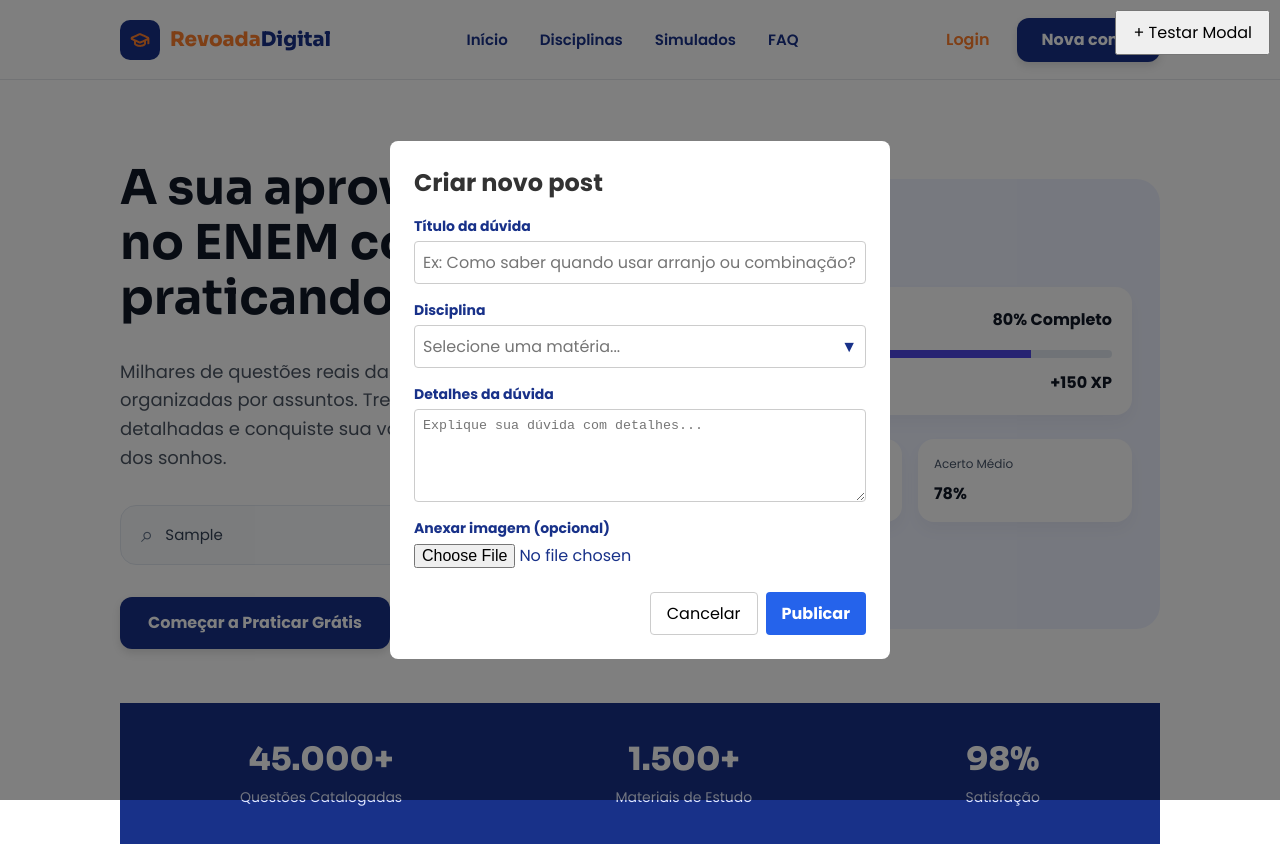
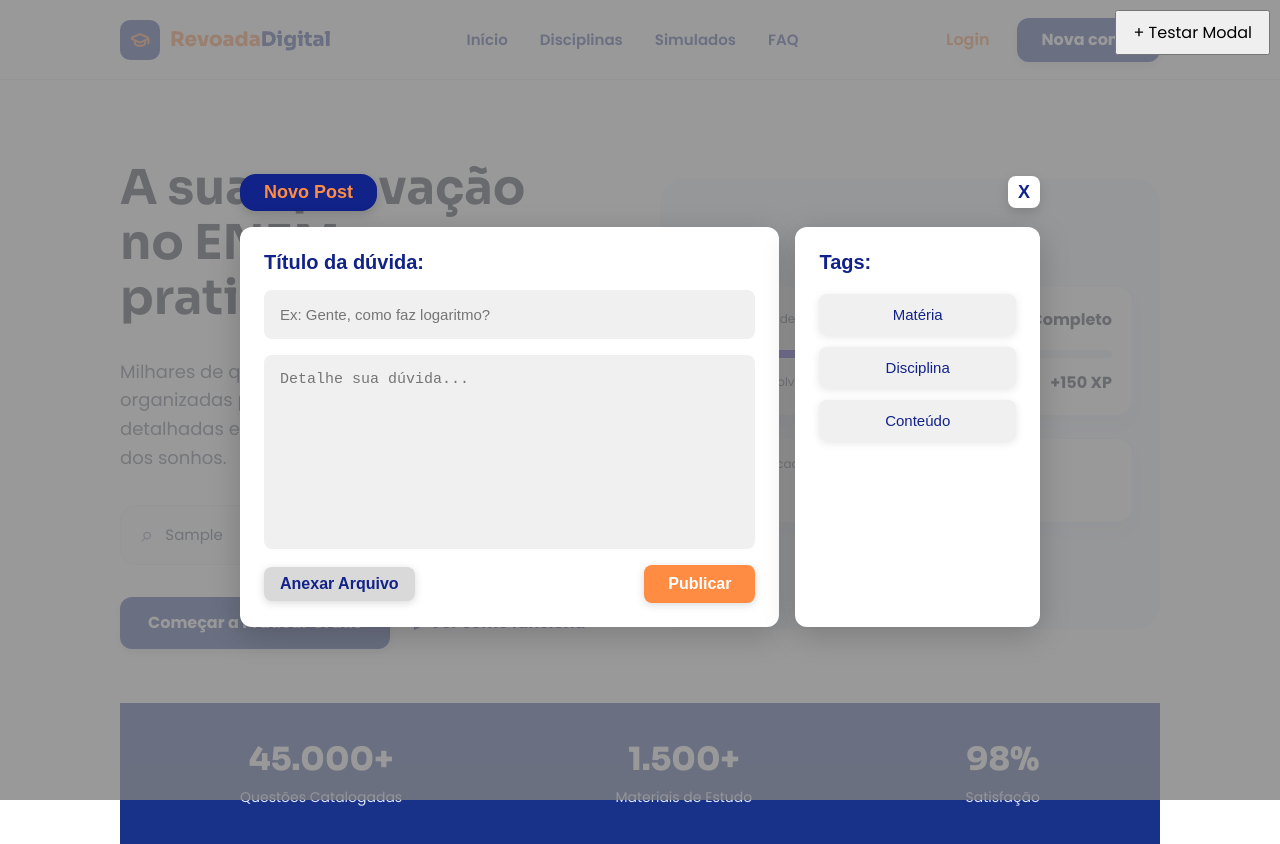
Before and after one commit to JoaoVitorChaves-05/Revoada-Digital, a React (Vite) app in the folder apps/frontend/: page / in a window 1280 px wide. Both pictures are taken after typing "Sample" into the empty fields and a click on the button "+ Testar Modal". Built offline with nearby package versions, Linux system fonts and the light colour scheme; the HTML template or start-up script is replaced by a standard one.

Commit message:
feat: deixei o layout do modal mais bonitinho

```diff
--- a/apps/frontend/src/screens/CreatePostModal.tsx
+++ b/apps/frontend/src/screens/CreatePostModal.tsx
@@ -1,4 +1,4 @@
-import { useState } from 'react';
+import { useState, useEffect, useRef } from 'react';
 
 interface CreatePostModalProps {
   isOpen: boolean;
@@ -7,122 +7,246 @@ interface CreatePostModalProps {
 
 export function CreatePostModal({ isOpen, onClose }: CreatePostModalProps) {
   const [titulo, setTitulo] = useState('');
+  const [detalhes, setDetalhes] = useState('');
+  const [activeDropdown, setActiveDropdown] = useState<string | null>(null);
   const [materia, setMateria] = useState('');
-  const [conteudo, setConteudo] = useState('');
-  const [isDropdownOpen, setIsDropdownOpen] = useState(false);
+  const [buscaMateria, setBuscaMateria] = useState('');
+  const [arquivo, setArquivo] = useState<File | null>(null);
 
-  const disciplinas = ['Matemática', 'Física', 'Química', 'Biologia'];
+  const fileInputRef = useRef<HTMLInputElement>(null);
+
+  const materiasLista = [
+    '...', 'Matemática', 'Física', 'Gramática', 'História', 'Geografia', 'Biologia', 'Química'
+  ];
+
+  useEffect(() => {
+    if (isOpen) {
+      setTitulo('');
+      setDetalhes('');
+      setActiveDropdown(null);
+      setMateria('');
+      setBuscaMateria('');
+      setArquivo(null);
+    }
+  }, [isOpen]);
 
   if (!isOpen) return null;
 
+  const toggleDropdown = (dropdown: string) => {
+    setActiveDropdown(activeDropdown === dropdown ? null : dropdown);
+  };
+
+  const handleSelectMateria = (selecionada: string) => {
+    setMateria(selecionada === '...' ? '' : selecionada);
+    setActiveDropdown(null);
+  };
+
+  const handleFileChange = (e: React.ChangeEvent<HTMLInputElement>) => {
+    if (e.target.files && e.target.files.length > 0) {
+      setArquivo(e.target.files[0]);
+    }
+  };
+
   const handleSubmit = (e: React.FormEvent) => {
     e.preventDefault();
-    if (!materia) {
-      alert('Selecione uma disciplina');
-      return;
-    }
-    console.log({ titulo, materia, conteudo });
+    console.log({ titulo, detalhes, materia, arquivo });
     onClose();
   };
 
   return (
     <div style={{
       position: 'fixed', top: 0, left: 0, right: 0, bottom: 0,
-      backgroundColor: 'rgba(0,0,0,0.5)', display: 'flex',
-      justifyContent: 'center', alignItems: 'center', zIndex: 1000
+      backgroundColor: 'rgba(128, 128, 128, 0.8)',
+      display: 'flex', justifyContent: 'center', alignItems: 'center', zIndex: 1000,
+      fontFamily: 'sans-serif'
     }}>
-      <div style={{ background: 'white', padding: '24px', borderRadius: '8px', width: '500px', display: 'flex', flexDirection: 'column', gap: '16px' }}>
-        <h2 style={{ margin: 0, color: '#333' }}>Criar novo post</h2>
+      <style>{`
+        .custom-scrollbar::-webkit-scrollbar {
+          width: 14px;
+        }
+        .custom-scrollbar::-webkit-scrollbar-track {
+          background: #112288;
+          border-radius: 10px;
+        }
+        .custom-scrollbar::-webkit-scrollbar-thumb {
+          background: #FFFFFF;
+          border-radius: 10px;
+          border: 3px solid #112288;
+        }
+      `}</style>
 
-        <form onSubmit={handleSubmit} style={{ display: 'flex', flexDirection: 'column', gap: '16px' }}>
+      <div style={{ display: 'flex', flexDirection: 'column', gap: '16px', width: '800px' }}>
 
-          <div style={{ display: 'flex', flexDirection: 'column', gap: '4px' }}>
-            <label style={{ fontWeight: 'bold', fontSize: '14px' }}>Título da dúvida</label>
+        <div style={{ display: 'flex', justifyContent: 'space-between', alignItems: 'center' }}>
+          <div style={{
+            backgroundColor: '#112288', padding: '8px 24px', borderRadius: '16px',
+            color: '#FF8C42', fontWeight: 'bold', fontSize: '18px',
+            boxShadow: '0 4px 12px rgba(0,0,0,0.15)'
+          }}>
+            Novo Post
+          </div>
+          <button
+            onClick={onClose}
+            style={{
+              width: '32px', height: '32px', backgroundColor: 'white', border: 'none',
+              borderRadius: '8px', color: '#112288', fontWeight: 'bold', fontSize: '18px', cursor: 'pointer',
+              boxShadow: '0 4px 12px rgba(0,0,0,0.15)'
+            }}>
+            X
+          </button>
+        </div>
+
+        <div style={{ position: 'relative', display: 'flex', gap: '16px' }}>
+
+          <form onSubmit={handleSubmit} style={{
+            flex: 2.5, backgroundColor: 'white', borderRadius: '12px', padding: '24px',
+            display: 'flex', flexDirection: 'column', gap: '16px', height: '400px', boxSizing: 'border-box',
+            boxShadow: '0 8px 32px rgba(0,0,0,0.2)'
+          }}>
+            <h2 style={{ margin: 0, color: '#112288', fontSize: '20px' }}>Título da dúvida:</h2>
             <input
               type="text"
-              placeholder="Ex: Como saber quando usar arranjo ou combinação?"
+              placeholder="Ex: Gente, como faz logaritmo?"
               value={titulo}
               onChange={(e) => setTitulo(e.target.value)}
-              style={{ padding: '8px', borderRadius: '4px', border: '1px solid #ccc' }}
-              required
+              style={{
+                padding: '16px', borderRadius: '8px', border: 'none', backgroundColor: '#F0F0F0',
+                fontSize: '15px', color: '#333'
+              }}
             />
-          </div>
 
-          <div style={{ display: 'flex', flexDirection: 'column', gap: '4px', position: 'relative' }}>
-            <label style={{ fontWeight: 'bold', fontSize: '14px' }}>Disciplina</label>
-            <div
-              onClick={() => setIsDropdownOpen(!isDropdownOpen)}
+            <textarea
+              placeholder="Detalhe sua dúvida..."
+              value={detalhes}
+              onChange={(e) => setDetalhes(e.target.value)}
               style={{
-                padding: '8px', borderRadius: '4px', border: '1px solid #ccc',
-                cursor: 'pointer', display: 'flex', justifyContent: 'space-between',
-                backgroundColor: 'white'
+                padding: '16px', borderRadius: '8px', border: 'none', backgroundColor: '#F0F0F0',
+                fontSize: '15px', color: '#333', resize: 'none', flexGrow: 1
               }}
-            >
-              <span style={{ color: materia ? '#000' : '#757575' }}>
-                {materia || 'Selecione uma matéria...'}
-              </span>
-              <span style={{ transform: isDropdownOpen ? 'rotate(180deg)' : 'none', transition: 'transform 0.3s ease' }}>
-                ▼
-              </span>
+            />
+
+            <div style={{ display: 'flex', justifyContent: 'space-between', alignItems: 'center', marginTop: 'auto' }}>
+
+              <input
+                type="file"
+                ref={fileInputRef}
+                onChange={handleFileChange}
+                style={{ display: 'none' }}
+              />
+
+              <button
+                type="button"
+                onClick={() => fileInputRef.current?.click()}
+                style={{
+                  padding: '8px 16px', backgroundColor: '#D9D9D9', color: '#112288',
+                  border: 'none', borderRadius: '8px', fontWeight: 'bold', cursor: 'pointer',
+                  boxShadow: '0 2px 8px rgba(0,0,0,0.15)',
+                  maxWidth: '200px', whiteSpace: 'nowrap', overflow: 'hidden', textOverflow: 'ellipsis'
+                }}>
+                {arquivo ? arquivo.name : 'Anexar Arquivo'}
+              </button>
+
+              <button
+                type="submit"
+                style={{
+                  padding: '10px 24px', backgroundColor: '#FF8C42', color: 'white',
+                  border: 'none', borderRadius: '8px', fontWeight: 'bold', fontSize: '16px', cursor: 'pointer',
+                  boxShadow: '0 2px 8px rgba(0,0,0,0.15)'
+                }}>
+                Publicar
+              </button>
             </div>
+          </form>
 
-            <div style={{
-              position: 'absolute', top: '100%', left: 0, right: 0,
-              backgroundColor: 'white', border: '1px solid #ccc', borderRadius: '4px',
-              marginTop: '4px', zIndex: 10,
-              maxHeight: isDropdownOpen ? '200px' : '0px',
-              opacity: isDropdownOpen ? 1 : 0,
-              overflow: 'hidden',
-              transition: 'all 0.3s ease',
-              boxShadow: isDropdownOpen ? '0 4px 6px rgba(0,0,0,0.1)' : 'none'
-            }}>
-              {disciplinas.map((disc) => (
-                <div
-                  key={disc}
-                  onClick={() => {
-                    setMateria(disc);
-                    setIsDropdownOpen(false);
-                  }}
-                  style={{
-                    padding: '10px 8px', cursor: 'pointer', borderBottom: '1px solid #eee'
-                  }}
-                >
-                  {disc}
-                </div>
-              ))}
+          <div style={{
+            flex: 1, backgroundColor: 'white', borderRadius: '12px', padding: '24px',
+            display: 'flex', flexDirection: 'column', gap: '12px', height: '400px', boxSizing: 'border-box',
+            boxShadow: '0 8px 32px rgba(0,0,0,0.2)'
+          }}>
+            <h2 style={{ margin: 0, color: '#112288', fontSize: '20px', marginBottom: '8px' }}>Tags:</h2>
+
+            <div style={{ display: 'flex', flexDirection: 'column', gap: '12px' }}>
+              <button
+                type="button"
+                onClick={() => toggleDropdown('materia')}
+                style={{
+                  padding: '10px',
+                  backgroundColor: activeDropdown === 'materia' ? '#FF8C42' : '#F0F0F0',
+                  color: activeDropdown === 'materia' ? 'white' : '#112288',
+                  border: materia && activeDropdown !== 'materia' ? '2px solid #112288' : '2px solid transparent',
+                  borderRadius: '8px', cursor: 'pointer', textAlign: 'center',
+                  fontWeight: (materia || activeDropdown === 'materia') ? 'bold' : 'normal',
+                  fontSize: '15px', transition: 'all 0.2s',
+                  boxShadow: '0 2px 8px rgba(0,0,0,0.1)'
+                }}
+              >
+                {materia || 'Matéria'}
+              </button>
+
+              <button type="button" style={{
+                  padding: '10px', backgroundColor: '#F0F0F0', color: '#112288',
+                  border: '2px solid transparent', borderRadius: '8px', cursor: 'pointer', textAlign: 'center',
+                  fontSize: '15px', boxShadow: '0 2px 8px rgba(0,0,0,0.1)'
+              }}>
+                Disciplina
+              </button>
+
+              <button type="button" style={{
+                  padding: '10px', backgroundColor: '#F0F0F0', color: '#112288',
+                  border: '2px solid transparent', borderRadius: '8px', cursor: 'pointer', textAlign: 'center',
+                  fontSize: '15px', boxShadow: '0 2px 8px rgba(0,0,0,0.1)'
+              }}>
+                Conteúdo
+              </button>
             </div>
           </div>
 
-          <div style={{ display: 'flex', flexDirection: 'column', gap: '4px' }}>
-            <label style={{ fontWeight: 'bold', fontSize: '14px' }}>Detalhes da dúvida</label>
-            <textarea
-              placeholder="Explique sua dúvida com detalhes..."
-              value={conteudo}
-              onChange={(e) => setConteudo(e.target.value)}
-              rows={5}
-              style={{ padding: '8px', borderRadius: '4px', border: '1px solid #ccc', resize: 'vertical' }}
-              required
-            />
-          </div>
+          {activeDropdown === 'materia' && (
+            <div style={{
+              position: 'absolute', top: 0, left: 'calc(100% + 16px)',
+              width: '240px', backgroundColor: 'white', borderRadius: '12px', padding: '16px',
+              display: 'flex', flexDirection: 'column', gap: '12px', height: '400px', boxSizing: 'border-box',
+              boxShadow: '0 8px 32px rgba(0,0,0,0.2)', zIndex: 10
+            }}>
+              <input
+                type="text"
+                placeholder="Pesquisar..."
+                value={buscaMateria}
+                onChange={(e) => setBuscaMateria(e.target.value)}
+                style={{
+                  padding: '8px 12px', borderRadius: '6px', border: 'none', backgroundColor: '#D9D9D9',
+                  fontSize: '14px'
+                }}
+              />
+              <div className="custom-scrollbar" style={{
+                flexGrow: 1, overflowY: 'auto', display: 'flex', flexDirection: 'column', gap: '6px', paddingRight: '8px'
+              }}>
+                {materiasLista.filter(m => m.toLowerCase().startsWith(buscaMateria.toLowerCase())).map((item) => (
+                  <div
+                    key={item}
+                    onClick={() => handleSelectMateria(item)}
+                    onMouseEnter={(e) => {
+                      if (item !== materia) e.currentTarget.style.backgroundColor = '#f5f5f5';
+                    }}
+                    onMouseLeave={(e) => {
+                      if (item !== materia) e.currentTarget.style.backgroundColor = 'white';
+                    }}
+                    style={{
+                      padding: '10px', color: item === materia ? 'white' : '#112288',
+                      backgroundColor: item === materia ? '#FF8C42' : 'white',
+                      borderRadius: '6px', textAlign: 'center', cursor: 'pointer',
+                      fontWeight: 'bold', fontSize: '14px', transition: 'background-color 0.2s',
+                      boxShadow: '0 1px 3px rgba(0,0,0,0.05)'
+                    }}
+                  >
+                    {item}
+                  </div>
+                ))}
+              </div>
+            </div>
+          )}
 
-          <div style={{ display: 'flex', flexDirection: 'column', gap: '4px' }}>
-            <label style={{ fontWeight: 'bold', fontSize: '14px' }}>Anexar imagem (opcional)</label>
-            <input
-              type="file"
-              accept="image/*"
-            />
-          </div>
-
-          <div style={{ display: 'flex', justifyContent: 'flex-end', gap: '8px', marginTop: '8px' }}>
-            <button type="button" onClick={onClose} style={{ padding: '8px 16px', cursor: 'pointer', background: 'transparent', border: '1px solid #ccc', borderRadius: '4px' }}>
-              Cancelar
-            </button>
-            <button type="submit" style={{ padding: '8px 16px', background: '#2563EB', color: 'white', border: 'none', borderRadius: '4px', cursor: 'pointer', fontWeight: 'bold' }}>
-              Publicar
-            </button>
-          </div>
-
-        </form>
+        </div>
       </div>
     </div>
   );
```
